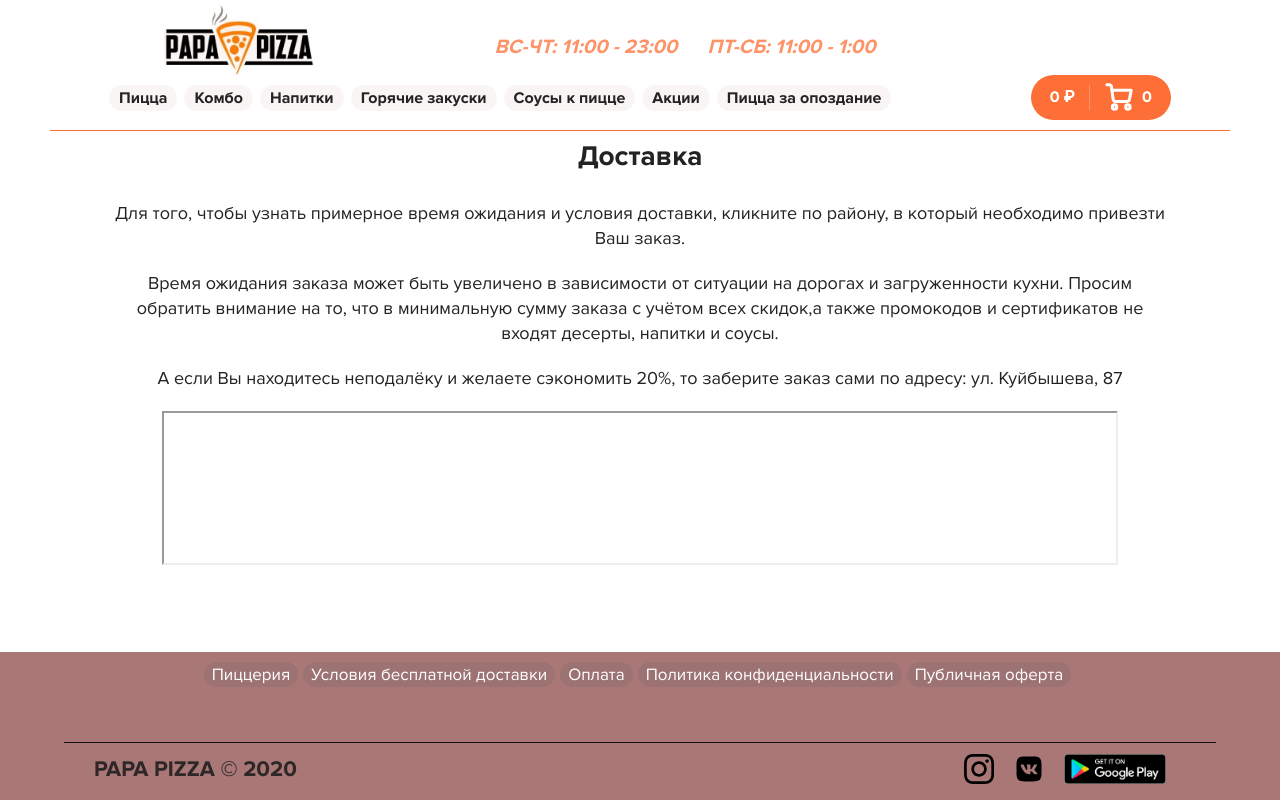
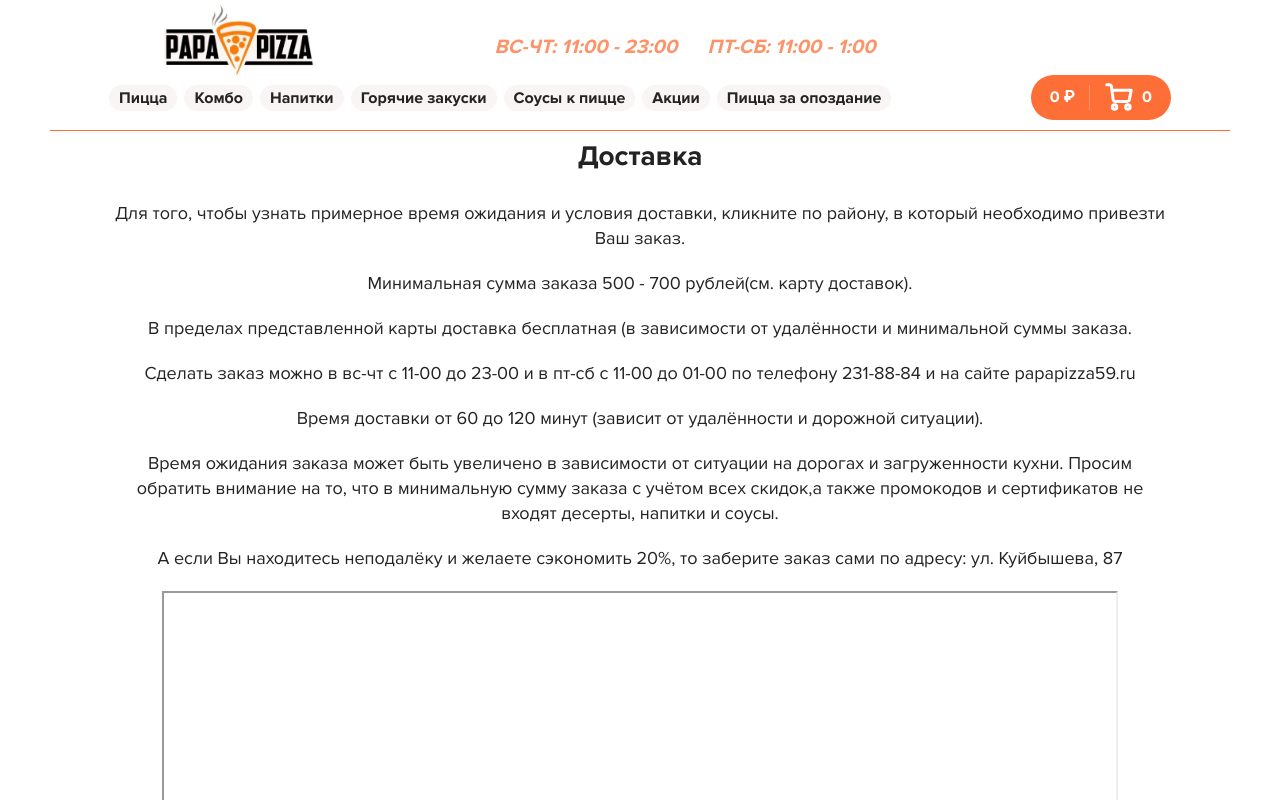
Before and after one commit to Igorg599/papa_pizza, a React (Create React App) app: page /condition in a window 1280 px wide. Shown: the top 800 px of the page. Built offline with nearby package versions, Linux system fonts and the light colour scheme.

Commit message:
commit-40

```diff
--- a/src/pages/Condition.jsx
+++ b/src/pages/Condition.jsx
@@ -6,9 +6,13 @@ function Condition() {
             <div className="container">
                 <h2 className="about__title">Доставка</h2>
                 <div className="about__des">Для того, чтобы узнать примерное время ожидания и условия доставки, кликните по району, в который необходимо привезти Ваш заказ.</div>
+                <div className="about__des">Минимальная сумма заказа 500 - 700 рублей(см. карту доставок).</div>
+                <div className="about__des">В пределах представленной карты доставка бесплатная (в зависимости от удалённости и минимальной суммы заказа.</div>
+                <div className="about__des">Сделать заказ можно в вс-чт с 11-00 до 23-00 и в пт-сб с 11-00 до 01-00 по телефону 231-88-84 и на сайте papapizza59.ru</div>
+                <div className="about__des">Время доставки от 60 до 120 минут (зависит от удалённости и дорожной ситуации).</div>
                 <div className="about__des">Время ожидания заказа может быть увеличено в зависимости от ситуации на дорогах и загруженности кухни. Просим обратить внимание на то, что в минимальную сумму заказа с учётом всех скидок,а также промокодов и сертификатов не входят десерты, напитки и соусы.</div>
                 <div className="about__des">А если Вы находитесь неподалёку и желаете сэкономить 20%, то заберите заказ сами по адресу: ул. Куйбышева, 87</div>
-                <div ><a href="https://yandex.ru/maps/50/perm/?utm_medium=mapframe&utm_source=maps"></a><a href="https://yandex.ru/maps/50/perm/?from=api-maps&l=trf%2Ctrfe&ll=56.266246%2C57.985012&mode=usermaps&origin=jsapi_2_1_78&um=constructor%3A1964e7aad7a04da33338dc58cbc20759a481a92d632d23f2cd0a29fa5ad07baf&utm_medium=mapframe&utm_source=maps&z=12.34" ></a><iframe src="https://yandex.ru/map-widget/v1/-/CCUI7Qep9D" width="90%" height="40%" frameborder="1" title='condition' allowfullscreen="true" ></iframe></div>
+                <div ><a href="https://yandex.ru/maps/50/perm/?utm_medium=mapframe&utm_source=maps"></a><a href="https://yandex.ru/maps/50/perm/?from=api-maps&l=trf%2Ctrfe&ll=56.266246%2C57.985012&mode=usermaps&origin=jsapi_2_1_78&um=constructor%3A1964e7aad7a04da33338dc58cbc20759a481a92d632d23f2cd0a29fa5ad07baf&utm_medium=mapframe&utm_source=maps&z=12.34" ></a><iframe src="https://yandex.ru/map-widget/v1/-/CCUI7Qep9D" width="90%" height="300vw" frameborder="1" title='condition' allowfullscreen="true" ></iframe></div>
             </div>
         </div>
     )
```
Also changed, not shown: 2 other files (tests, documents, lock files or other folders).
